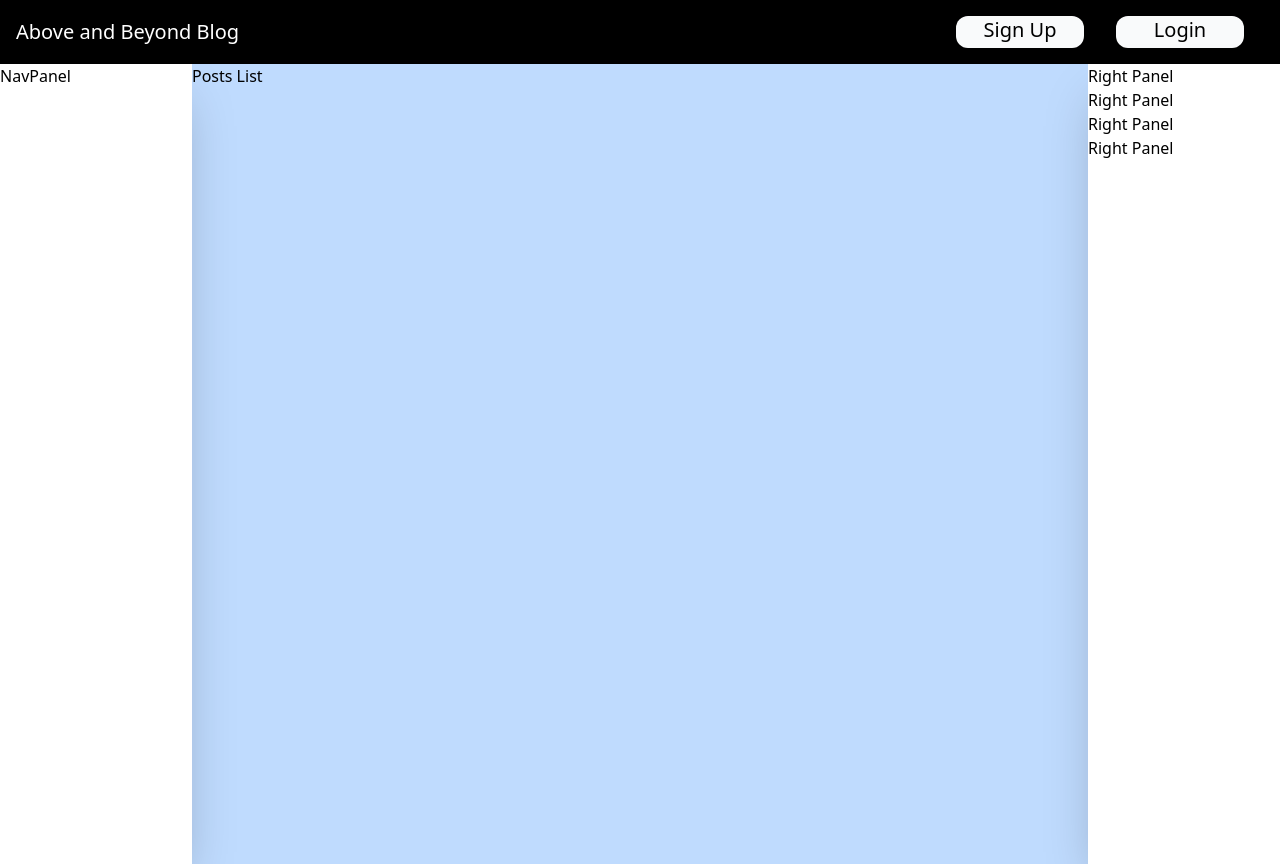
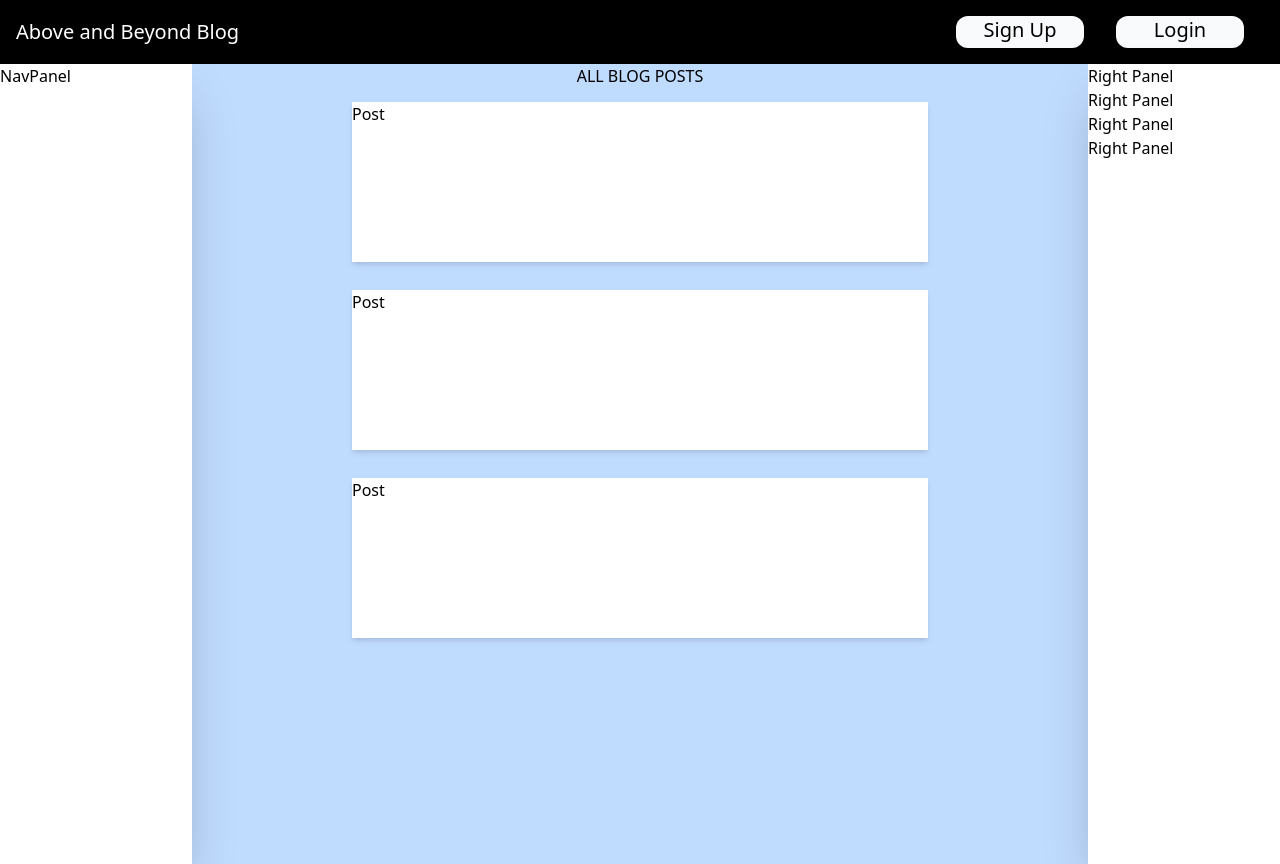
Before and after one commit to nicholasbus/blog-small, a React (Create React App) app: page / in a window 1280 px wide. Built offline with nearby package versions, Linux system fonts and the light colour scheme.

Commit message:
created post component

```diff
--- /dev/null
+++ b/src/components/Post.js
@@ -0,0 +1,11 @@
+import React from 'react'
+
+const Post = () => {
+    return (
+        <div className="shadow-md m-3.5 w-144 h-40 bg-white">
+            <h1>Post</h1>
+        </div>
+    )
+}
+
+export default Post
--- a/src/components/PostsList.js
+++ b/src/components/PostsList.js
@@ -1,9 +1,13 @@
 import React from 'react'
+import Post from './Post'
 
 const PostsList = () => {
     return (
-        <div className="bg-blue-200 flex-grow shadow-2xl-inner flex-col">
-            <h1>Posts List</h1>
+        <div className="flex items-center bg-blue-200 flex-grow shadow-2xl-inner flex-col">
+            <h1>ALL BLOG POSTS</h1>
+            <Post/>
+            <Post/>
+            <Post/>
         </div>
     )
 }
--- a/tailwind.config.js
+++ b/tailwind.config.js
@@ -2,7 +2,12 @@ module.exports = {
   purge: ['./src/**/*.{js,jsx,ts,tsx}', './public/index.html'],
   darkMode: false, // or 'media' or 'class'
   theme: {
-    extend: {},
+    extend: {
+      spacing: {
+        '128': '32rem',
+        '144': '36rem',
+      },
+    },
   },
   variants: {
     extend: {},
```
